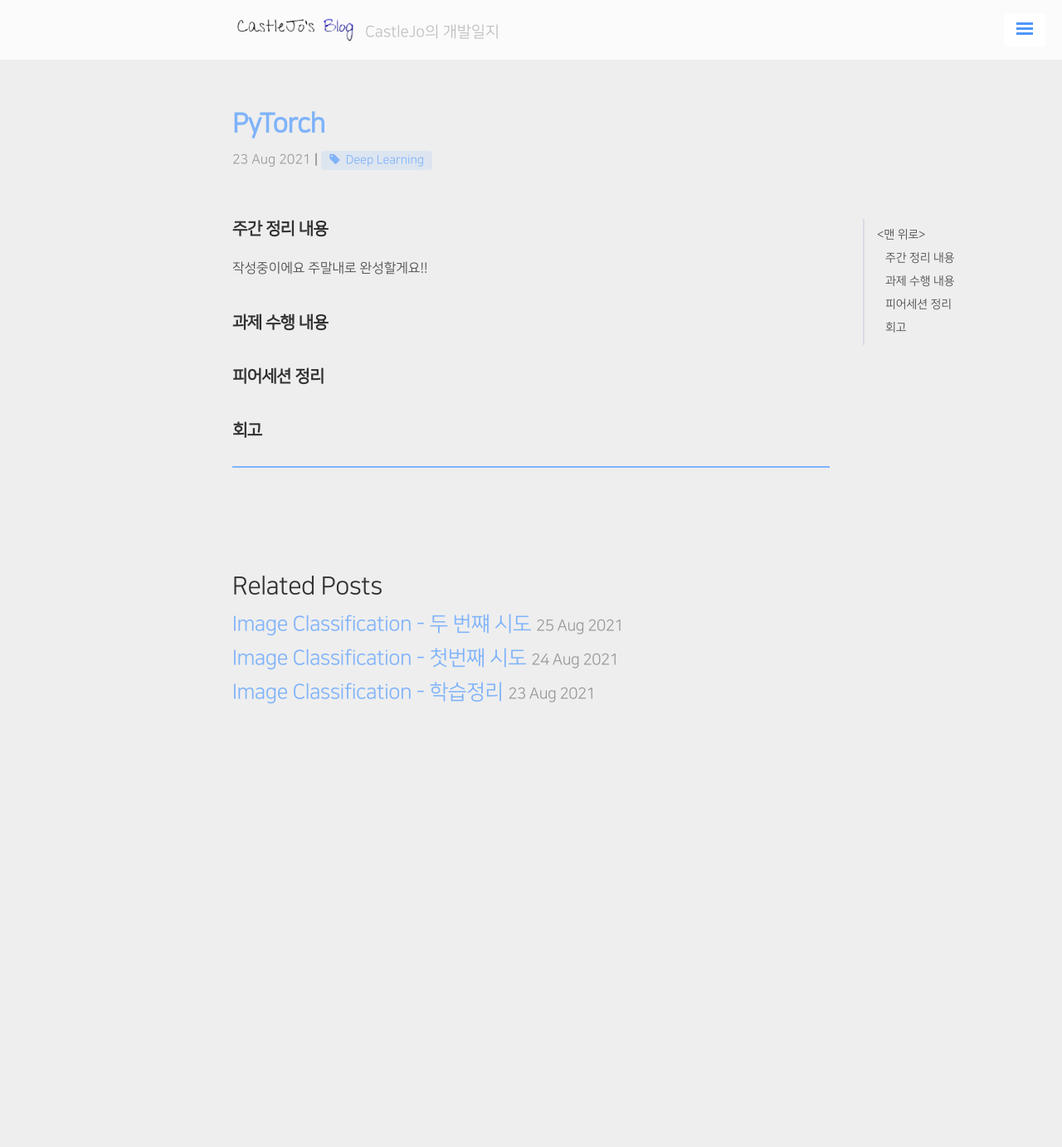
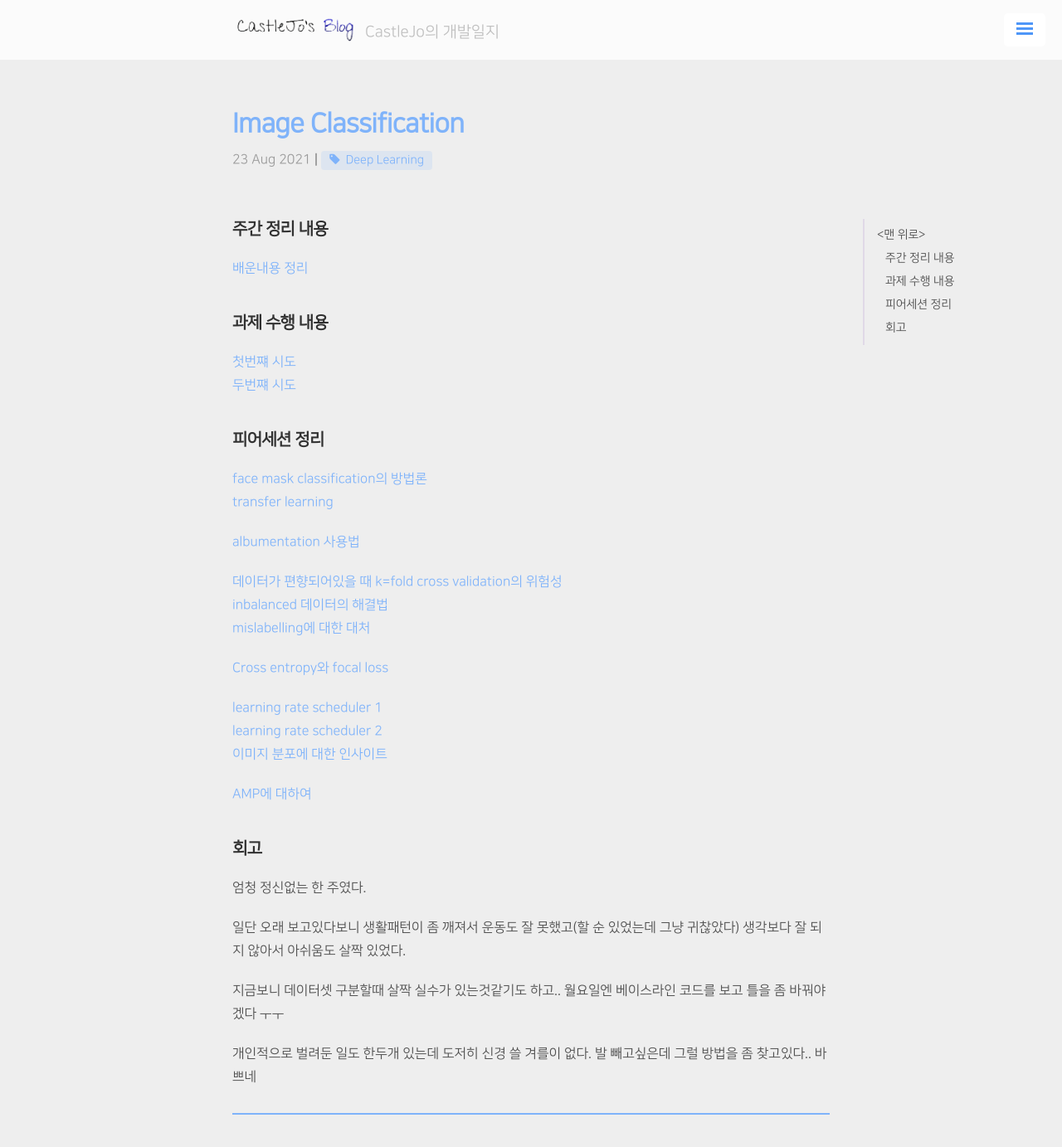
Before and after one commit to ukcastle/ukcastle.github.io, a Jekyll site: the page built from _posts/Boostcamp/2021-08-23-w4.md, in a window 1280 px wide and 1400 px high. Shown: the top 1383 px of the window at 83% size. Built offline with Jekyll 4.4.1, drawn with Linux system fonts in a browser that asks for light colours; nearby versions of some CDN libraries; a script that is not in the unit is left out; comment, search, counter and statistics services are not loaded.

Commit message:
docs: w4

```diff
--- a/_posts/Boostcamp/2021-08-23-w4.md
+++ b/_posts/Boostcamp/2021-08-23-w4.md
@@ -1,17 +1,44 @@
 ---
 layout: post
-title: PyTorch
+title: Image Classification
 category: BC
 tag: [Deep Learning]
 ---
 
 ## 주간 정리 내용
 
-작성중이에요 주말내로 완성할게요!!
+[배운내용 정리](https://ukcastle.github.io/bc/2021/08/23/w4d1/)
 
 ## 과제 수행 내용
 
+[첫번쨰 시도](https://ukcastle.github.io/bc/2021/08/24/w4d2/)
+[두번쨰 시도](https://ukcastle.github.io/bc/2021/08/25/w4d3/)
+
 ## 피어세션 정리
 
+[face mask classification의 방법론](https://www.ncbi.nlm.nih.gov/pmc/articles/PMC7386450/pdf/main.pdf)
+[transfer learning](https://blog.lunit.io/2017/04/27/style-transfer/)
+
+[albumentation 사용법](https://hoya012.github.io/blog/albumentation_tutorial/)
+
+[데이터가 편향되어있을 때 k=fold cross validation의 위험성](https://stats.stackexchange.com/questions/49540/understanding-stratified-cross-validation)
+[inbalanced 데이터의 해결법](https://medium.com/swlh/how-to-use-smote-for-dealing-with-imbalanced-image-dataset-for-solving-classification-problems-3aba7d2b9cad)
+[mislabelling에 대한 대처](https://deview.kr/2019/schedule/322)
+
+[Cross entropy와 focal loss](https://3months.tistory.com/436)
+
+[learning rate scheduler 1](https://sanghyu.tistory.com/113)
+[learning rate scheduler 2](https://gaussian37.github.io/dl-pytorch-lr_scheduler/)
+[이미지 분포에 대한 인사이트](https://www.facebook.com/groups/TensorFlowKR/permalink/643689129305482/?comment_id=643790989295296&reply_comment_id=645134562494272)
+
+[AMP에 대하여](https://cvml.tistory.com/8 )
 
 ## 회고
+
+엄청 정신없는 한 주였다.
+
+일단 오래 보고있다보니 생활패턴이 좀 깨져서 운동도 잘 못했고(할 순 있었는데 그냥 귀찮았다) 생각보다 잘 되지 않아서 아쉬움도 살짝 있었다.
+
+지금보니 데이터셋 구분할때 살짝 실수가 있는것같기도 하고.. 월요일엔 베이스라인 코드를 보고 틀을 좀 바꿔야겠다 ㅜㅜ
+
+개인적으로 벌려둔 일도 한두개 있는데 도저히 신경 쓸 겨를이 없다. 발 빼고싶은데 그럴 방법을 좀 찾고있다.. 바쁘네
```
